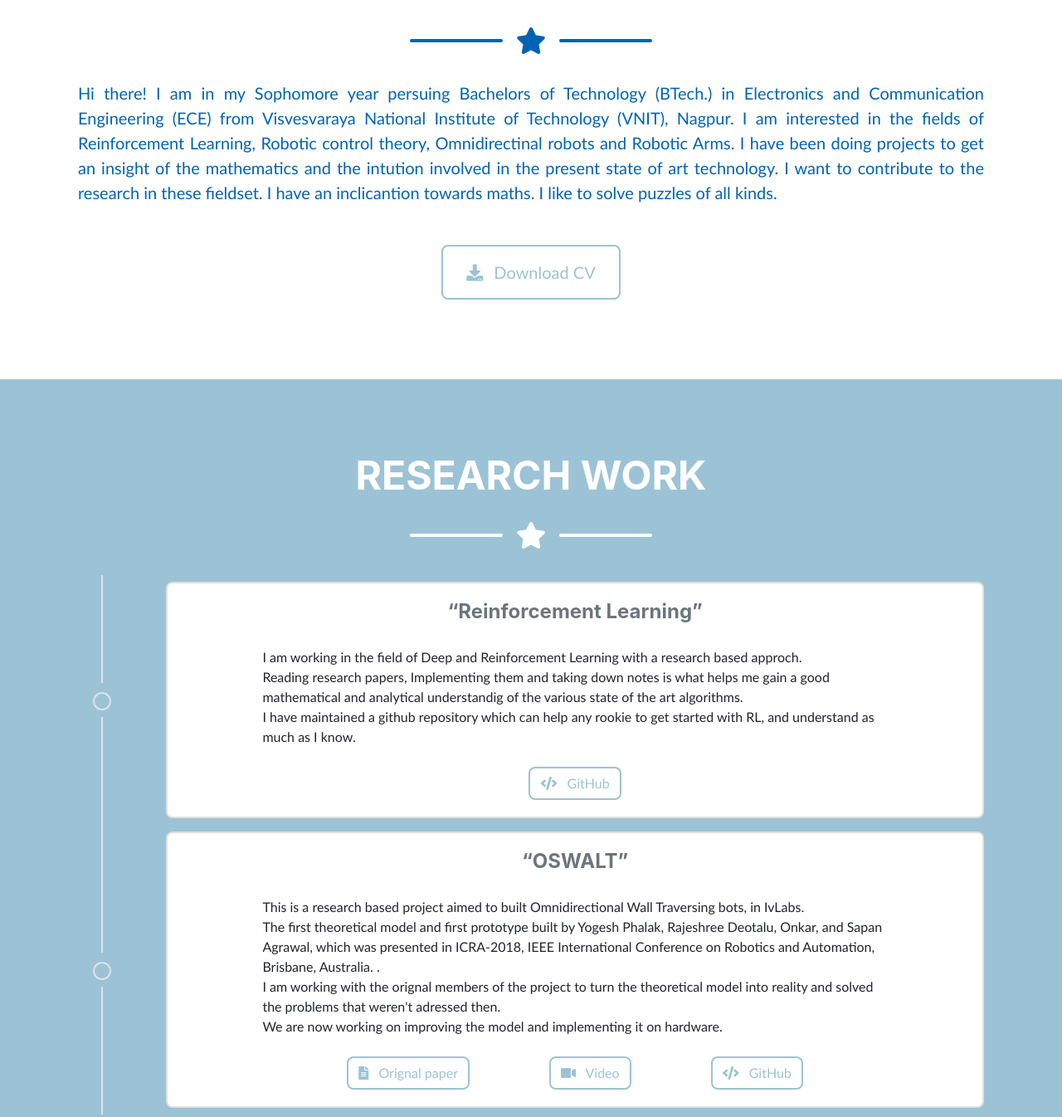
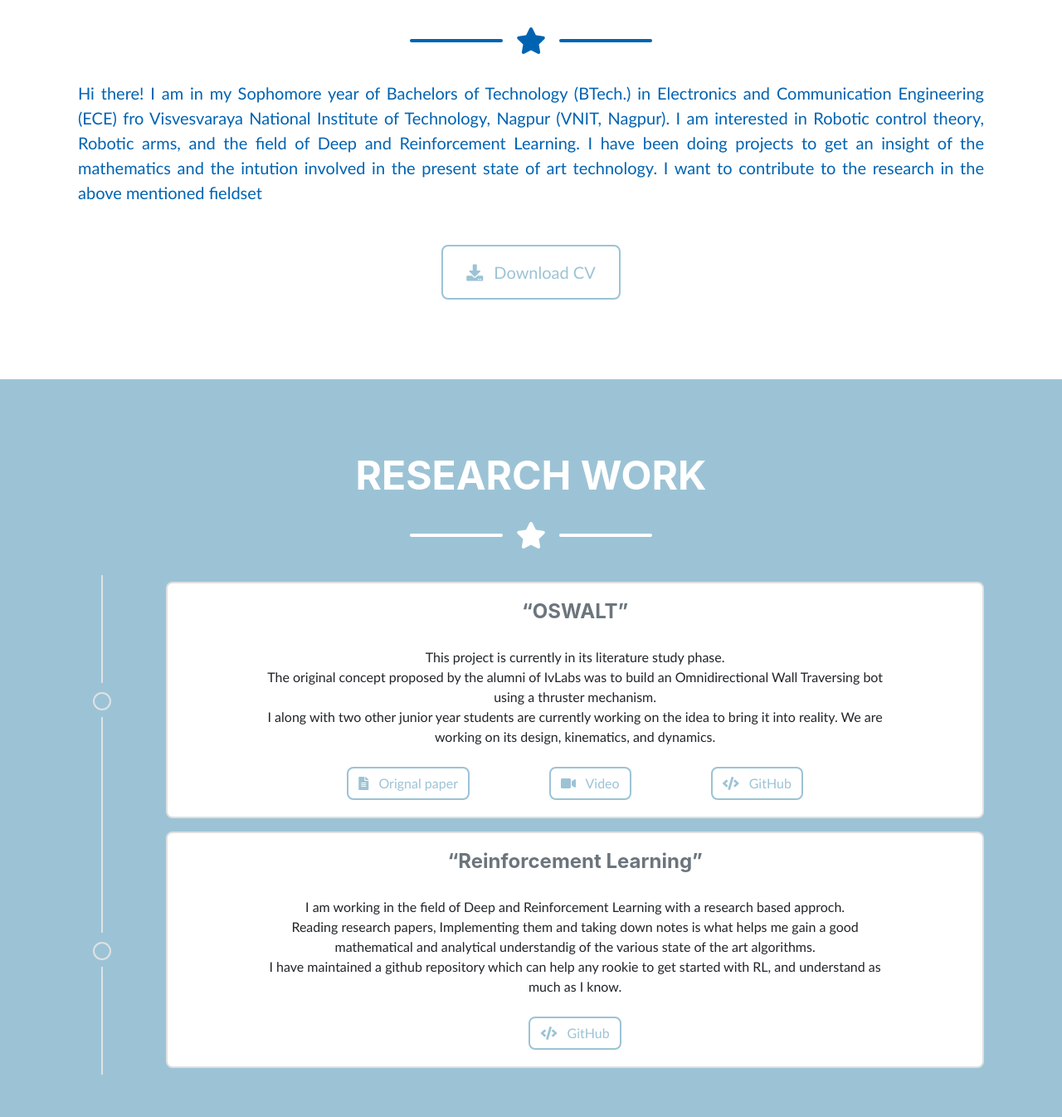
Before and after one commit to Sushant-ctrl/Sushant-ctrl.github.io, a website with bundled scripts: page index.html in a window 1280 px wide. Shown: the part 1043-2389 px from the top of the page at 83% size. Built offline with nearby package versions, Linux system fonts and the light colour scheme; files whose address does not match are found by name; a web font is replaced by a local one.

Commit message:
Update index.html

```diff
--- a/index.html
+++ b/index.html
@@ -131,12 +131,9 @@
 
       <div class="lead text-justify text-black mb-5">
           <p>
-            Hi there! I am in my Sophomore year persuing Bachelors of Technology (BTech.) in Electronics and Communication Engineering (ECE)
-            from Visvesvaraya National Institute of Technology (VNIT), Nagpur.
-            I am interested in the fields of Reinforcement Learning, Robotic control theory, Omnidirectinal robots and Robotic Arms.
-            I have been doing projects to get an insight of the mathematics and the intution involved in the
-            present state of art technology. I want to contribute to the research in these fieldset.
-            I have an inclicantion towards maths. I like to solve puzzles of all kinds.
+            Hi there! I am in my Sophomore year of Bachelors of Technology (BTech.) in Electronics and Communication Engineering (ECE) fro Visvesvaraya National Institute of Technology, Nagpur (VNIT, Nagpur).
+            I am interested in Robotic control theory, Robotic arms, and the field of Deep and Reinforcement Learning. I have been doing projects to get an insight of the mathematics and the intution involved in the
+            present state of art technology. I want to contribute to the research in the above mentioned fieldset
           </p>
         </div>
       <!-- About Section Button -->
@@ -170,52 +167,6 @@
 
       <!-- research work description -->
 
-
-
-        <!--Reinforcement Research-->
-
-
-      <div class="row experience">
-
-        <div class="col-auto text-center flex-column d-none d-sm-flex">
-          <div class="row h-50">
-            <div class="col border-right">&nbsp;</div>
-            <div class="col">&nbsp;</div>
-          </div>
-          <div class="m-2">
-            <span class="badge badge-pill border exp-fill">&nbsp;</span>
-          </div>
-          <div class="row h-50">
-            <div class="col border-right">&nbsp;</div>
-            <div class="col">&nbsp;</div>
-          </div>
-        </div>
-
-        <div class="col py-2">
-          <div class="card">
-            <div class="card-body">
-              <h4 class="card-title exp-title text-muted mt-0 mb-1" data-toggle="modal" data-target="#portfolioModal1"><a href="#portfolioModal1"><font color=#6c757d>“Reinforcement Learning”</font></a></h4>
-              <div class="card-text text-left" style = "margin-right: 10%; margin-left: 10%;">
-                </br>I am working in the field of Deep and Reinforcement Learning with a research based approch.
-                </br>Reading research papers, Implementing them and taking down notes is what helps me gain a good mathematical and analytical understandig of the various
-                state of the art algorithms.
-                </br>I have maintained a github repository which can help any rookie to get started with RL, and understand as much as I know.
-              </div>
-
-              <div class="text-center mt-4 ml-5 mr-5">
-                <a class="btn btn-l btn-outline-primary" href="https://github.com/Sushant-ctrl/RL-RESEARCH" target="_blank">
-                <i class="fas fa-code mr-2"></i>
-                GitHub
-                </a>
-              </div>
-
-
-            </div>
-            </div>
-          </div>
-        </div>
-
-
       <!--OSWALT-->
 
       <div class="row experience">
@@ -238,13 +189,10 @@
           <div class="card">
             <div class="card-body">
               <h4 class="card-title exp-title text-muted mt-0 mb-1" data-toggle="modal" data-target="#portfolioModal1"><a href="#portfolioModal1"><font color=#6c757d>“OSWALT”</font></a></h4>
-              <div class="card-text text-left" style = "margin-right: 10%; margin-left: 10%;">
-              </br>This is a research based project aimed to built Omnidirectional Wall Traversing bots, in IvLabs.
-              </br>The first theoretical model and first prototype built by Yogesh Phalak, Rajeshree Deotalu, Onkar, and Sapan Agrawal, which
-                  was presented in ICRA-2018, IEEE International Conference on Robotics and Automation, Brisbane, Australia. .
-              </br>I am working with the orignal members of the project to turn the theoretical model into reality and solved the problems that weren't
-                  adressed then.
-              </br>We are now working on improving the model and implementing it on hardware.
+              <div class="card-text text-center" style = "margin-right: 10%; margin-left: 10%;">
+              </br>This project is currently in its literature study phase.
+            </br>The original concept proposed by the alumni of IvLabs was to build an Omnidirectional Wall Traversing bot using a thruster mechanism.
+               </br>I along with two other junior year students are currently working on the idea to bring it into reality. We are working on its design, kinematics, and dynamics.
               </div>
 
               <div class="row text-center d-flex justify-content-center">
@@ -274,6 +222,52 @@
             </div>
           </div>
         </div>
+
+        <!--Reinforcement Research-->
+
+
+      <div class="row experience">
+
+        <div class="col-auto text-center flex-column d-none d-sm-flex">
+          <div class="row h-50">
+            <div class="col border-right">&nbsp;</div>
+            <div class="col">&nbsp;</div>
+          </div>
+          <div class="m-2">
+            <span class="badge badge-pill border exp-fill">&nbsp;</span>
+          </div>
+          <div class="row h-50">
+            <div class="col border-right">&nbsp;</div>
+            <div class="col">&nbsp;</div>
+          </div>
+        </div>
+
+        <div class="col py-2">
+          <div class="card">
+            <div class="card-body">
+              <h4 class="card-title exp-title text-muted mt-0 mb-1" data-toggle="modal" data-target="#portfolioModal1"><a href="#portfolioModal1"><font color=#6c757d>“Reinforcement Learning”</font></a></h4>
+              <div class="card-text text-center" style = "margin-right: 10%; margin-left: 10%;">
+                </br>I am working in the field of Deep and Reinforcement Learning with a research based approch.
+                </br>Reading research papers, Implementing them and taking down notes is what helps me gain a good mathematical and analytical understandig of the various
+                state of the art algorithms.
+                </br>I have maintained a github repository which can help any rookie to get started with RL, and understand as much as I know.
+              </div>
+
+              <div class="text-center mt-4 ml-5 mr-5">
+                <a class="btn btn-l btn-outline-primary" href="https://github.com/Sushant-ctrl/RL-RESEARCH" target="_blank">
+                <i class="fas fa-code mr-2"></i>
+                GitHub
+                </a>
+              </div>
+
+
+            </div>
+            </div>
+          </div>
+        </div>
+
+
+
     </div>
   </div>
 
@@ -315,7 +309,9 @@
           </div>
         </div>
 
-        <!-- Portfolio Item 1 -->
+        <!--################################ commented out ####################################-->
+
+          <!-- Portfolio Item 1 -->
         <div class="col-md-6 col-lg-4">
           <div class="portfolio-item mx-auto" data-toggle="modal" data-target="#OSWALT">
             <div class="portfolio-item-caption d-flex align-items-center justify-content-center h-100 w-100">
@@ -327,6 +323,9 @@
             <h4 class="text-center text-secondary mb-0"> OSWALT </h4>
           </div>
         </div>
+
+
+      <!--################################ commented out ####################################-->
 
         <!-- Portfolio Item 2 -->
         <div class="col-md-6 col-lg-4">
```
